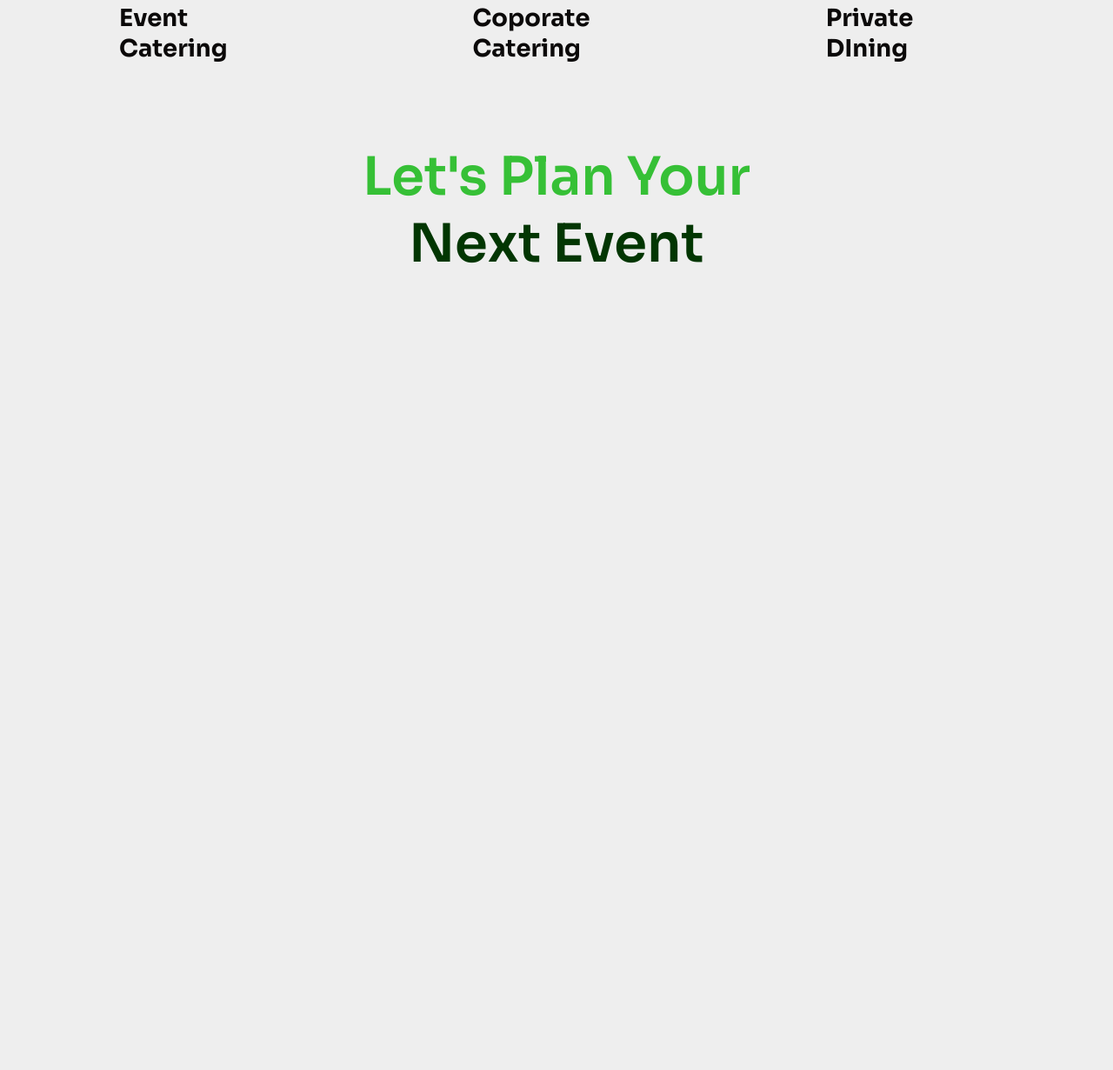
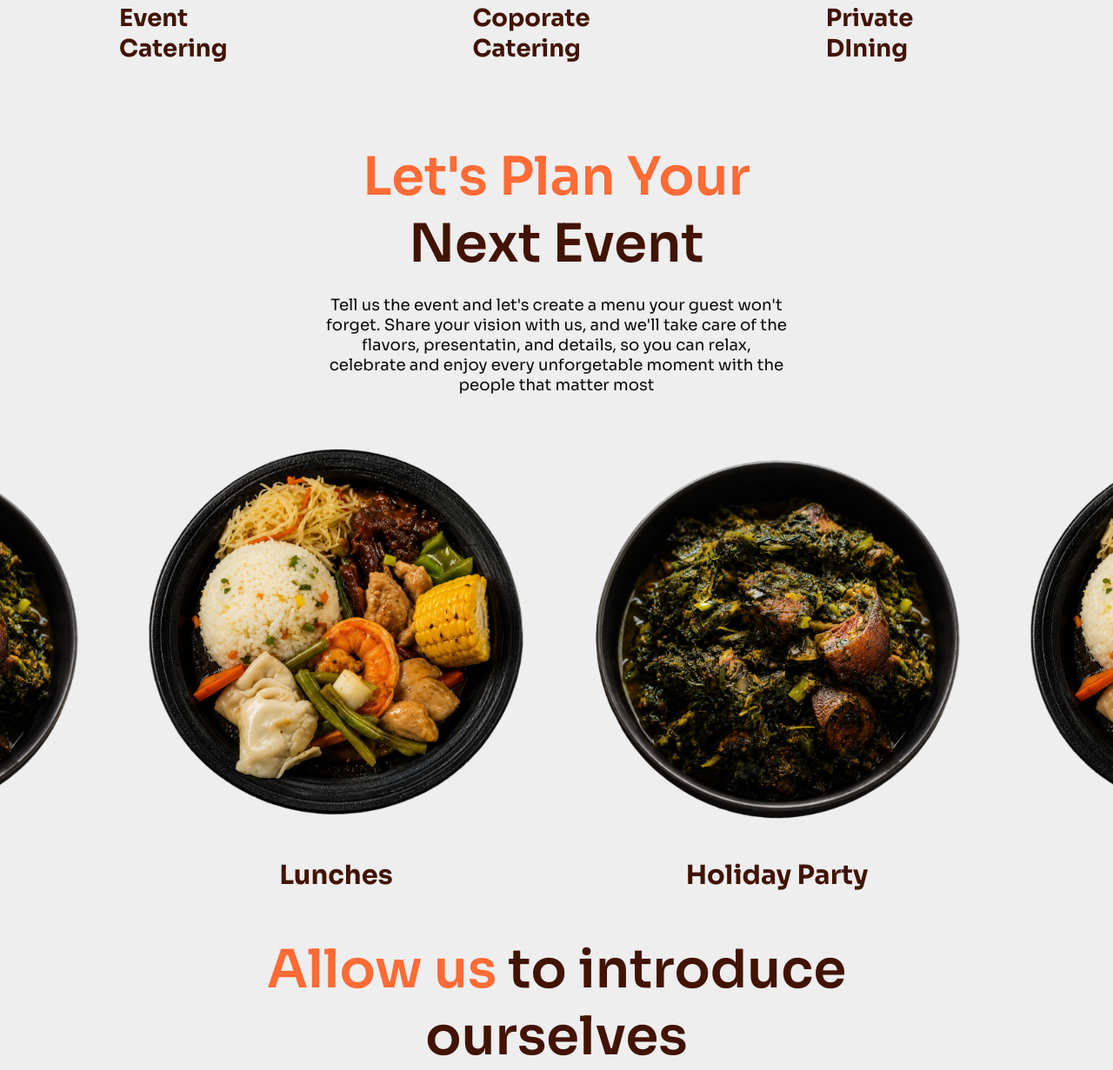
Before and after one commit to kivgcLOUDs/Too-Blessed, a website built with Parcel: page index.html in a window 1280 px wide. Shown: the part 1342-2573 px from the top of the page at 87% size. Before the commit the page ends 1661 px from the top, so only its background shows below. Built offline with nearby package versions, Linux system fonts and the light colour scheme; a web font is replaced by a local one.

Commit message:
Massive color change from the primary green to the oragered look alike

```diff
--- a/index.html
+++ b/index.html
@@ -120,6 +120,66 @@
         Let's Plan Your <br />
         <span>Next Event</span>
       </h1>
+
+      <p class="plan-text">
+        Tell us the event and let's create a menu your guest won't forget. Share
+        your vision with us, and we'll take care of the flavors, presentatin,
+        and details, so you can relax, celebrate and enjoy every unforgetable
+        moment with the people that matter most
+      </p>
+
+      <div class="plan-meals">
+        <div class="plan-meal">
+          <div class="plan-meal-container">
+            <img
+              src="img/afang-soup.png"
+              class="plan-meal-container-img"
+              alt="Afang soup"
+            />
+          </div>
+          <h2 class="plan-meal-text">Breakfast</h2>
+        </div>
+        <div class="plan-meal">
+          <div class="plan-meal-container">
+            <img
+              src="img/chiness-rice.png"
+              class="plan-meal-container-img"
+              alt="Afang soup"
+            />
+          </div>
+          <h2 class="plan-meal-text">Lunches</h2>
+        </div>
+        <div class="plan-meal">
+          <div class="plan-meal-container">
+            <img
+              src="img/afang-soup.png"
+              class="plan-meal-container-img"
+              alt="Afang soup"
+            />
+          </div>
+          <h2 class="plan-meal-text">Holiday Party</h2>
+        </div>
+        <div class="plan-meal">
+          <div class="plan-meal-container">
+            <img
+              src="img/chiness-rice.png"
+              class="plan-meal-container-img"
+              alt="Afang soup"
+            />
+          </div>
+          <h2 class="plan-meal-text">Opening</h2>
+        </div>
+      </div>
+    </section>
+
+    <section class="about center">
+      <h1 class="about-heading head">
+        Allow us
+        <span
+          >to introduce <br />
+          ourselves</span
+        >
+      </h1>
     </section>
   </body>
 
--- a/scss/base.scss
+++ b/scss/base.scss
@@ -1,8 +1,15 @@
 :root {
   --color-bg: #f5f5f3;
-  --color-primary-dark: #023602;
-  --color-primary: #00b300c5;
-  // --color-primary: #ff6b35;
+
+  ////////////////////////////
+  /// GREEN
+  // --color-primary-dark: #023602;
+  // --color-primary: #00b300c5;
+
+  /////////////////////////
+  /// ORANGERED
+  --color-primary: #ff6b35;
+  --color-primary-dark: #421301;
 
   --color-primary-hover: #d99764;
 
--- a/scss/component.scss
+++ b/scss/component.scss
@@ -9,7 +9,7 @@
 
 .main {
   &-btn {
-    padding: 1.3rem 2rem;
+    padding: 2rem 3.5rem;
     background-color: var(--color-primary-dark);
     color: #fff;
     border: none;
--- a/scss/layout.scss
+++ b/scss/layout.scss
@@ -62,4 +62,11 @@
 
 .plan {
   margin-top: 15rem;
+
+  &-meals {
+    display: flex;
+    justify-content: center;
+    overflow-x: hidden;
+    margin-bottom: 5rem;
+  }
 }
--- a/scss/typography.scss
+++ b/scss/typography.scss
@@ -61,3 +61,24 @@
     }
   }
 }
+
+.plan {
+  &-text {
+    max-width: 42%;
+    margin: 2rem auto;
+  }
+
+  &-meal-container-img {
+    width: 50rem;
+  }
+
+  &-meal-text {
+    font-family: var(--font-heading);
+    font-size: 3rem;
+  }
+}
+
+.about {
+  &-heading {
+  }
+}
--- a/scss/utility.scss
+++ b/scss/utility.scss
@@ -10,3 +10,7 @@
 .center {
   text-align: center;
 }
+
+h2 {
+  color: var(--color-primary-dark);
+}
```
Also changed, not shown: css/style.css, 1 other file.
